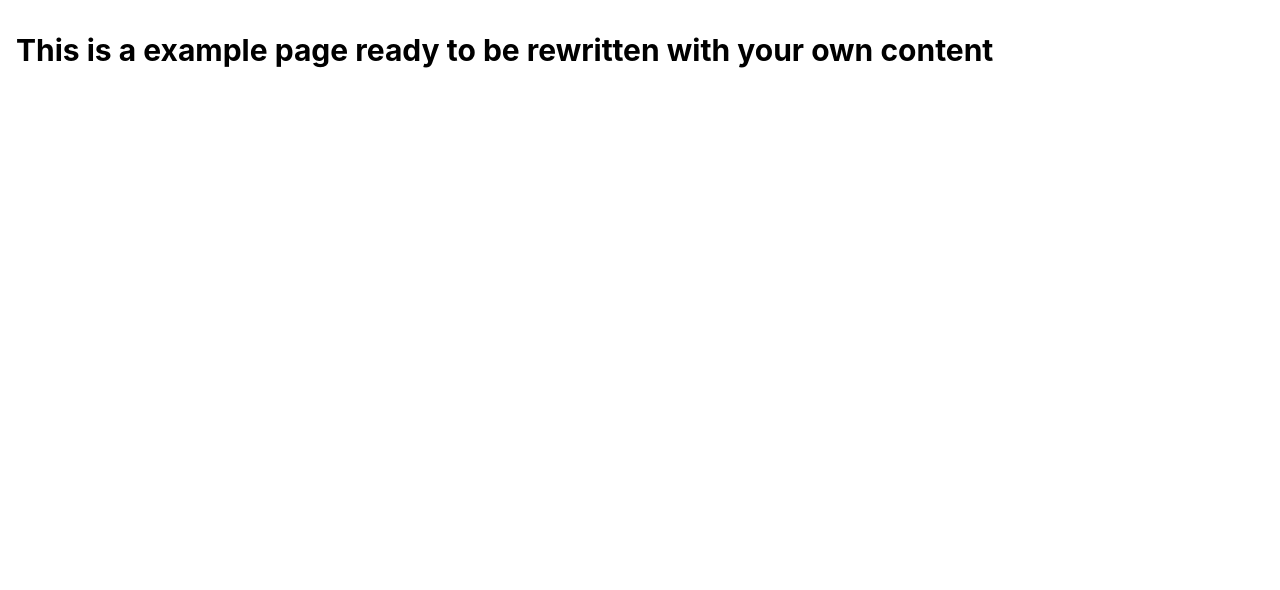
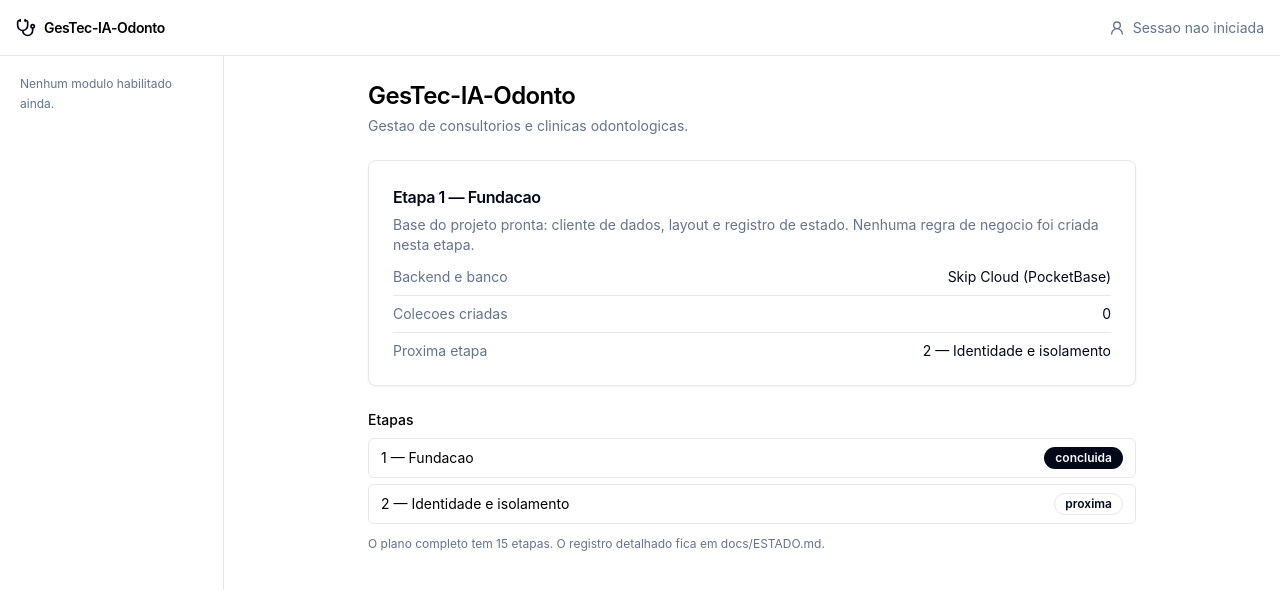
Before and after one commit to Ishii-Tecnologia/gestec-ia-odonto-m680auhc0, a React (Vite) app: page / in a window 1280 px wide. Shown: the top 590 px of the page. Built offline with nearby package versions, Linux system fonts and the light colour scheme.

Commit message:
Auto-commit after full sync (build simulation)

```diff
--- a/src/components/Layout.tsx
+++ b/src/components/Layout.tsx
@@ -1,13 +1,66 @@
-/* Layout Component - A component that wraps the main content of the app
-   - Use this file to add a header, footer, or other elements that should be present on every page
-   - This component is used in the App.tsx file to wrap the main content of the app */
+/* Layout Component - estrutura raiz do GesTec-IA-Odonto
+   - Header com identidade do produto e area de usuario
+   - Barra lateral de navegacao (menu vazio nesta etapa: as rotas chegam junto
+     das etapas que criam as colecoes correspondentes)
+   - O conteudo das rotas e renderizado no Outlet */
 
-import { Outlet } from 'react-router-dom'
+import { Outlet, NavLink } from 'react-router-dom'
+import { Stethoscope, UserRound } from 'lucide-react'
+import { cn } from '@/lib/utils'
+
+interface NavItem {
+  label: string
+  to: string
+}
+
+// Etapa 1: menu vazio de proposito. Cada item entra na etapa que cria a
+// colecao e a permissao correspondente.
+const NAV_ITEMS: NavItem[] = []
 
 export default function Layout() {
   return (
-    <main className="flex flex-col min-h-screen">
-      <Outlet />
-    </main>
+    <div className="flex min-h-screen flex-col bg-background">
+      <header className="flex h-14 items-center justify-between border-b px-4">
+        <div className="flex items-center gap-2">
+          <Stethoscope className="h-5 w-5 text-primary" />
+          <span className="text-sm font-semibold tracking-tight">GesTec-IA-Odonto</span>
+        </div>
+        <div className="flex items-center gap-2 text-sm text-muted-foreground">
+          <UserRound className="h-4 w-4" />
+          <span>Sessao nao iniciada</span>
+        </div>
+      </header>
+
+      <div className="flex flex-1">
+        <aside className="hidden w-56 shrink-0 border-r p-3 md:block">
+          <nav className="flex flex-col gap-1" aria-label="Navegacao principal">
+            {NAV_ITEMS.length === 0 ? (
+              <p className="px-2 py-1.5 text-xs leading-relaxed text-muted-foreground">
+                Nenhum modulo habilitado ainda.
+              </p>
+            ) : (
+              NAV_ITEMS.map((item) => (
+                <NavLink
+                  key={item.to}
+                  to={item.to}
+                  className={({ isActive }) =>
+                    cn(
+                      'rounded-md px-2 py-1.5 text-sm transition-colors hover:bg-accent',
+                      isActive && 'bg-accent font-medium',
+                    )
+                  }
+                >
+                  {item.label}
+                </NavLink>
+              ))
+            )}
+          </nav>
+        </aside>
+
+        <main className="flex-1 p-4 md:p-6">
+          <Outlet />
+        </main>
+      </div>
+    </div>
   )
 }
--- a/src/pages/Index.tsx
+++ b/src/pages/Index.tsx
@@ -1,10 +1,79 @@
-/* Home Page - Replace this page layout, components, content, behavior with what you want and translate to the language of the user */
+/* Home Page - pagina inicial do GesTec-IA-Odonto (Etapa 1: fundacao).
+   Sem funcionalidade de negocio: apenas identidade do produto e o estado atual
+   do projeto, para conferir que a base esta de pe. */
+
+import { Card, CardContent, CardDescription, CardHeader, CardTitle } from '@/components/ui/card'
+import { Badge } from '@/components/ui/badge'
+
+const ETAPA_ATUAL = 1
+const ETAPA_TITULO = 'Fundacao'
+
+const ETAPAS = [
+  { numero: 1, titulo: 'Fundacao', status: 'concluida' as const },
+  {
+    numero: 2,
+    titulo: 'Identidade e isolamento',
+    status: 'proxima' as const,
+  },
+]
+
 const Index = () => {
   return (
-    <div className="container mx-auto py-8 px-4">
-      <h1 className="text-3xl font-bold mb-6">
-        This is a example page ready to be rewritten with your own content
-      </h1>
+    <div className="mx-auto max-w-3xl space-y-6">
+      <div className="space-y-1">
+        <h1 className="text-2xl font-semibold tracking-tight">GesTec-IA-Odonto</h1>
+        <p className="text-sm text-muted-foreground">
+          Gestao de consultorios e clinicas odontologicas.
+        </p>
+      </div>
+
+      <Card>
+        <CardHeader className="pb-3">
+          <CardTitle className="text-base">
+            Etapa {ETAPA_ATUAL} &mdash; {ETAPA_TITULO}
+          </CardTitle>
+          <CardDescription>
+            Base do projeto pronta: cliente de dados, layout e registro de estado. Nenhuma regra de
+            negocio foi criada nesta etapa.
+          </CardDescription>
+        </CardHeader>
+        <CardContent className="space-y-2 text-sm">
+          <div className="flex items-center justify-between gap-4 border-b pb-2">
+            <span className="text-muted-foreground">Backend e banco</span>
+            <span>Skip Cloud (PocketBase)</span>
+          </div>
+          <div className="flex items-center justify-between gap-4 border-b pb-2">
+            <span className="text-muted-foreground">Colecoes criadas</span>
+            <span>0</span>
+          </div>
+          <div className="flex items-center justify-between gap-4">
+            <span className="text-muted-foreground">Proxima etapa</span>
+            <span>2 &mdash; Identidade e isolamento</span>
+          </div>
+        </CardContent>
+      </Card>
+
+      <div className="space-y-2">
+        <h2 className="text-sm font-medium">Etapas</h2>
+        <ul className="space-y-1.5">
+          {ETAPAS.map((etapa) => (
+            <li
+              key={etapa.numero}
+              className="flex items-center justify-between rounded-md border px-3 py-2 text-sm"
+            >
+              <span>
+                {etapa.numero} &mdash; {etapa.titulo}
+              </span>
+              <Badge variant={etapa.status === 'concluida' ? 'default' : 'outline'}>
+                {etapa.status === 'concluida' ? 'concluida' : 'proxima'}
+              </Badge>
+            </li>
+          ))}
+        </ul>
+        <p className="pt-1 text-xs text-muted-foreground">
+          O plano completo tem 15 etapas. O registro detalhado fica em docs/ESTADO.md.
+        </p>
+      </div>
     </div>
   )
 }
```
Also changed, not shown: .skip.config.json, 1 other file (tests, documents, lock files or other folders).
